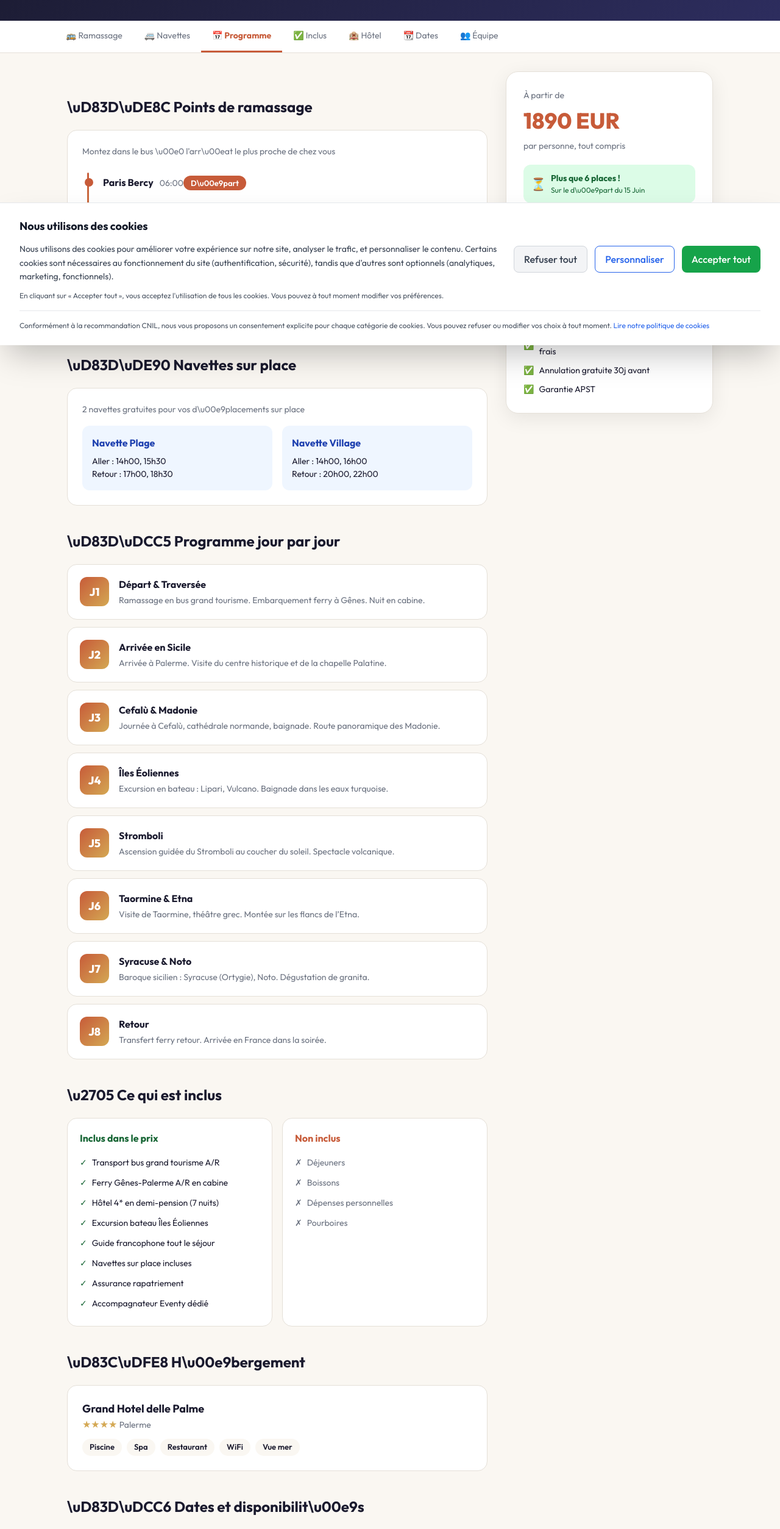
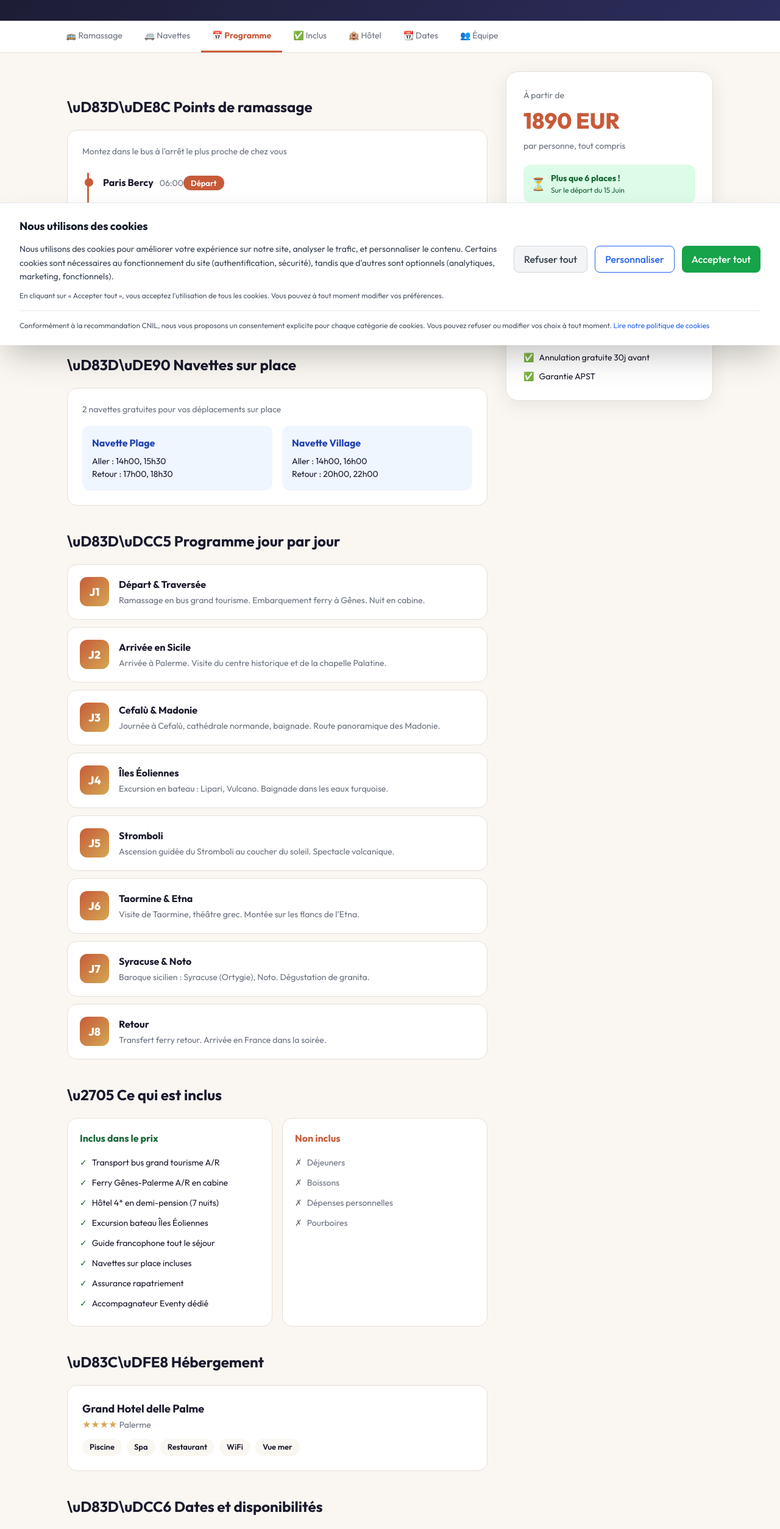
Before and after one commit to eventylife-hub/Eventylife, a Next.js app: page /voyages/1 in a window 1280 px wide. Shown: the part 234-2741 px from the top of the page at 61% size. Built offline with nearby package versions, Linux system fonts and the light colour scheme.

Commit message:
fix: use HTML entities for French accents in JSX text content

```diff
--- a/app/(public)/voyages/[slug]/page.tsx
+++ b/app/(public)/voyages/[slug]/page.tsx
@@ -121,7 +121,7 @@ export default function VoyageDetailPage() {
           {/* Ramassage */}
           <SectionTitle id="ramassage" icon="\uD83D\uDE8C" title="Points de ramassage" />
           <div style={{ background: C.white, borderRadius: 16, padding: 24, border: `1px solid ${C.border}` }}>
-            <p style={{ color: C.muted, fontSize: 14, marginBottom: 16 }}>Montez dans le bus \u00e0 l&apos;arr\u00eat le plus proche de chez vous</p>
+            <p style={{ color: C.muted, fontSize: 14, marginBottom: 16 }}>Montez dans le bus &#224; l&apos;arr&#234;t le plus proche de chez vous</p>
             <div style={{ position: 'relative', paddingLeft: 24 }}>
               <div style={{ position: 'absolute', left: 8, top: 8, bottom: 8, width: 3, background: `linear-gradient(${C.terra}, ${C.gold})`, borderRadius: 2 }} />
               {tripData.pickupPoints.map((p, i) => (
@@ -130,8 +130,8 @@ export default function VoyageDetailPage() {
                   <div style={{ marginLeft: 10 }}>
                     <span style={{ fontWeight: 700, color: C.navy }}>{p.city}</span>
                     <span style={{ color: C.muted, fontSize: 14, marginLeft: 10 }}>{p.time}</span>
-                    {p.type === 'depart' && <Badge bg={C.terra} color={C.white}>D\u00e9part</Badge>}
-                    {p.type === 'arrivee' && <Badge bg={C.gold} color={C.navy}>Arriv\u00e9e</Badge>}
+                    {p.type === 'depart' && <Badge bg={C.terra} color={C.white}>D&#233;part</Badge>}
+                    {p.type === 'arrivee' && <Badge bg={C.gold} color={C.navy}>Arriv&#233;e</Badge>}
                   </div>
                 </div>
               ))}
@@ -141,7 +141,7 @@ export default function VoyageDetailPage() {
           {/* Navettes */}
           <SectionTitle id="navettes" icon="\uD83D\uDE90" title="Navettes sur place" />
           <div style={{ background: C.white, borderRadius: 16, padding: 24, border: `1px solid ${C.border}` }}>
-            <p style={{ color: C.muted, fontSize: 14, marginBottom: 16 }}>2 navettes gratuites pour vos d\u00e9placements sur place</p>
+            <p style={{ color: C.muted, fontSize: 14, marginBottom: 16 }}>2 navettes gratuites pour vos d&#233;placements sur place</p>
             <div style={{ display: 'grid', gridTemplateColumns: '1fr 1fr', gap: 16 }}>
               {tripData.onSiteShuttles.map((s, i) => (
                 <div key={i} style={{ background: C.blueBg, borderRadius: 12, padding: 16 }}>
@@ -189,7 +189,7 @@ export default function VoyageDetailPage() {
           </div>
 
           {/* Hotel */}
-          <SectionTitle id="hotel" icon="\uD83C\uDFE8" title="H\u00e9bergement" />
+          <SectionTitle id="hotel" icon="\uD83C\uDFE8" title={'H\u00e9bergement'} />
           <div style={{ background: C.white, borderRadius: 16, padding: 24, border: `1px solid ${C.border}` }}>
             <div style={{ display: 'flex', justifyContent: 'space-between', alignItems: 'center', marginBottom: 12 }}>
               <div>
@@ -205,7 +205,7 @@ export default function VoyageDetailPage() {
           </div>
 
           {/* Dates */}
-          <SectionTitle id="dates" icon="\uD83D\uDCC6" title="Dates et disponibilit\u00e9s" />
+          <SectionTitle id="dates" icon="\uD83D\uDCC6" title={'Dates et disponibilit\u00e9s'} />
           <div style={{ display: 'flex', flexDirection: 'column', gap: 12 }}>
             {tripData.occurrences.map((o, i) => (
               <div key={i} style={{ background: C.white, borderRadius: 16, padding: 20, border: `1px solid ${C.border}`, display: 'flex', justifyContent: 'space-between', alignItems: 'center' }}>
@@ -222,7 +222,7 @@ export default function VoyageDetailPage() {
           </div>
 
           {/* Equipe */}
-          <SectionTitle id="equipe" icon="\uD83D\uDC65" title="Vos cr\u00e9ateurs de voyage" />
+          <SectionTitle id="equipe" icon="\uD83D\uDC65" title={'Vos cr\u00e9ateurs de voyage'} />
           <div style={{ display: 'grid', gridTemplateColumns: '1fr 1fr', gap: 16 }}>
             {tripData.team.map((t, i) => (
               <div key={i} style={{ background: C.white, borderRadius: 16, padding: 20, border: `1px solid ${C.border}`, textAlign: 'center' }}>
@@ -248,12 +248,12 @@ export default function VoyageDetailPage() {
               <span style={{ fontSize: 20 }}>&#9203;</span>
               <div>
                 <div style={{ fontWeight: 700, color: C.green, fontSize: 14 }}>Plus que {tripData.spotsLeft} places !</div>
-                <div style={{ color: C.green, fontSize: 12 }}>Sur le d\u00e9part du 15 Juin</div>
+                <div style={{ color: C.green, fontSize: 12 }}>Sur le d&#233;part du 15 Juin</div>
               </div>
             </div>
 
             <button style={{ width: '100%', padding: '16px', background: `linear-gradient(135deg, ${C.terra}, #E06B47)`, color: C.white, border: 'none', borderRadius: 14, fontSize: 17, fontWeight: 700, cursor: 'pointer', marginBottom: 12, transition: 'transform 0.2s' }}>
-              R\u00e9server ma place
+              R&#233;server ma place
             </button>
             <button style={{ width: '100%', padding: '14px', background: 'transparent', color: C.navy, border: `2px solid ${C.border}`, borderRadius: 14, fontSize: 15, fontWeight: 600, cursor: 'pointer', marginBottom: 20 }}>
               Poser une question
@@ -261,10 +261,10 @@ export default function VoyageDetailPage() {
 
             <div style={{ borderTop: `1px solid ${C.border}`, paddingTop: 16, display: 'flex', flexDirection: 'column', gap: 10 }}>
               <div style={{ display: 'flex', alignItems: 'center', gap: 8, fontSize: 14, color: C.navy }}>
-                <span>&#9989;</span> Accompagnement porte-\u00e0-porte
+                <span>&#9989;</span> Accompagnement porte-&#224;-porte
               </div>
               <div style={{ display: 'flex', alignItems: 'center', gap: 8, fontSize: 14, color: C.navy }}>
-                <span>&#9989;</span> Paiement s\u00e9curis\u00e9 3x sans frais
+                <span>&#9989;</span> Paiement s&#233;curis&#233; 3x sans frais
               </div>
               <div style={{ display: 'flex', alignItems: 'center', gap: 8, fontSize: 14, color: C.navy }}>
                 <span>&#9989;</span> Annulation gratuite 30j avant
```
